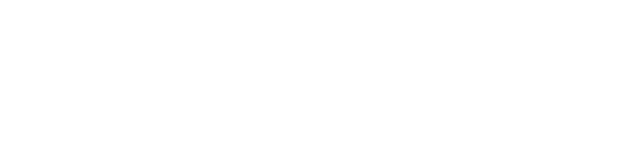
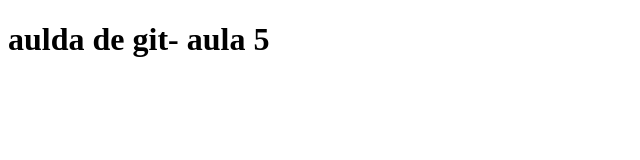
Before and after one commit to Gabriel5237/aula-cinco-git, a plain HTML site: page index.html in a window 1280 px wide. Shown: the whole page, without its empty margins (0-640 px from the left). Drawn offline with Linux system fonts and the light colour scheme.

Commit message:
alteracao no index html

```diff
--- a/index.html
+++ b/index.html
@@ -7,5 +7,6 @@
 </head>
 <body>
 
+    <h1>aulda de git- aula 5</h1>
 </body>
 </html>
```
